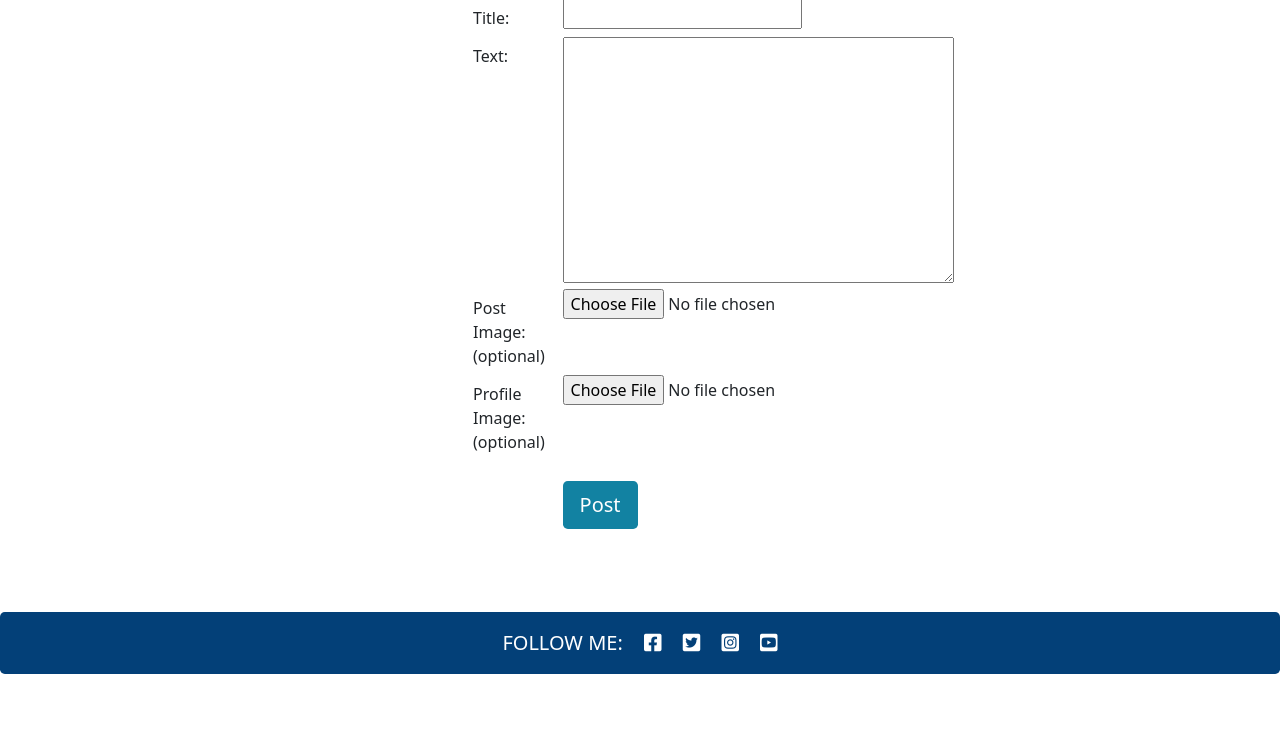
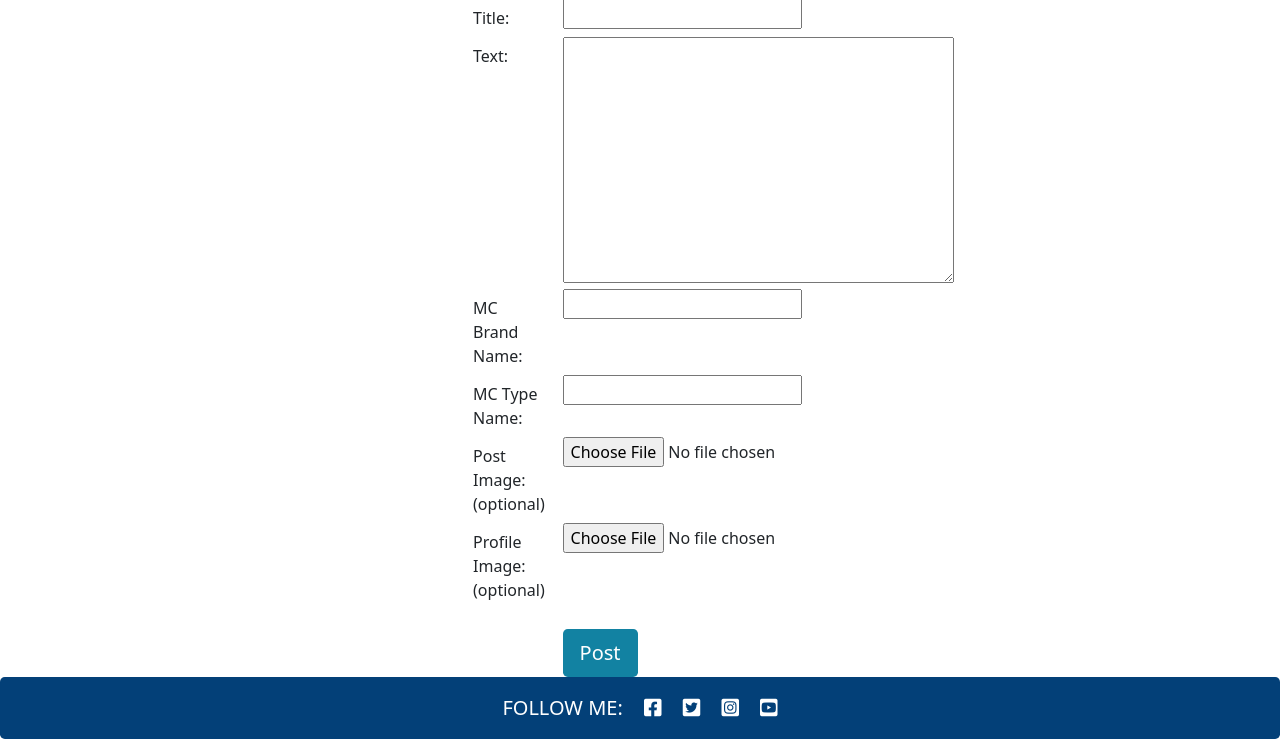
Before and after one commit to rebazp/P4MotorcycleBlog, a Django app: template templates/update_post.html in a window 1280 px wide. Shown: the part 126-865 px from the top of the page. Before the commit the page ends 800 px from the top, so only its background shows below. Run offline with Django 3.2, Linux system fonts and the light colour scheme; the template is opened without the code that fills it: values that come from a table or form of the project are taken from there, others are empty.

Commit message:
add brand and type name to update_post

```diff
--- a/templates/update_post.html
+++ b/templates/update_post.html
@@ -19,6 +19,12 @@
          <div class="col-sm-5">
            <!-- Input field for the post title -->
            {{ form.title }}
+           <!-- Display errors for title input if any -->
+           {% if form.title.errors %}
+             <div class="text-danger">
+               {{ form.title.errors }}
+             </div>
+           {% endif %}
          </div>
        </div>
        <!-- Form group for the post body -->
@@ -27,6 +33,40 @@
          <div class="col-sm-5">
            <!-- Text area for the post body -->
            {{ form.body }}
+           <!-- Display errors for body input if any -->
+           {% if form.body.errors %}
+             <div class="text-danger">
+               {{ form.body.errors }}
+             </div>
+           {% endif %}
+         </div>
+       </div>
+       <!-- Form group for mc brand name input -->
+       <div class="form-group row">
+         <label for="id_mc_brand_name" class="col-sm-3 col-form-label">MC Brand Name:</label>
+         <div class="col-sm-5">
+           <!-- MC Brand Name input field -->
+           {{ form.mc_brand_name }}
+           <!-- Display errors for mc brand name input if any -->
+           {% if form.mc_brand_name.errors %}
+             <div class="text-danger">
+               {{ form.mc_brand_name.errors }}
+             </div>
+           {% endif %}
+         </div>
+       </div>
+       <!-- Form group for mc type name input -->
+       <div class="form-group row">
+         <label for="id_mc_type_name" class="col-sm-3 col-form-label">MC Type Name:</label>
+         <div class="col-sm-5">
+           <!-- MC Type Name input field -->
+           {{ form.mc_type_name }}
+           <!-- Display errors for mc type name input if any -->
+           {% if form.mc_type_name.errors %}
+             <div class="text-danger">
+               {{ form.mc_type_name.errors }}
+             </div>
+           {% endif %}
          </div>
        </div>
        <!-- Form group for the post image -->
@@ -35,6 +75,12 @@
          <div class="col-sm-5">
            <!-- Input field for uploading the post image -->
            <input type="file" style="margin-bottom: 20px;" id="id_featured_image" name="featured_image">
+           <!-- Display errors for featured image input if any -->
+           {% if form.featured_image.errors %}
+             <div class="text-danger">
+               {{ form.featured_image.errors }}
+             </div>
+           {% endif %}
          </div>
        </div>
        <!-- Form group for the author image -->
@@ -43,6 +89,12 @@
          <div class="col-sm-5">
            <!-- Input field for uploading the author image -->
            <input type="file" id="id_author_image" name="author_image">
+           <!-- Display errors for author image input if any -->
+           {% if form.author_image.errors %}
+             <div class="text-danger">
+               {{ form.author_image.errors }}
+             </div>
+           {% endif %}
          </div>
        </div>
        <!-- Button to submit the form -->
```
Lines whose indentation alone changed are shown as unchanged.
